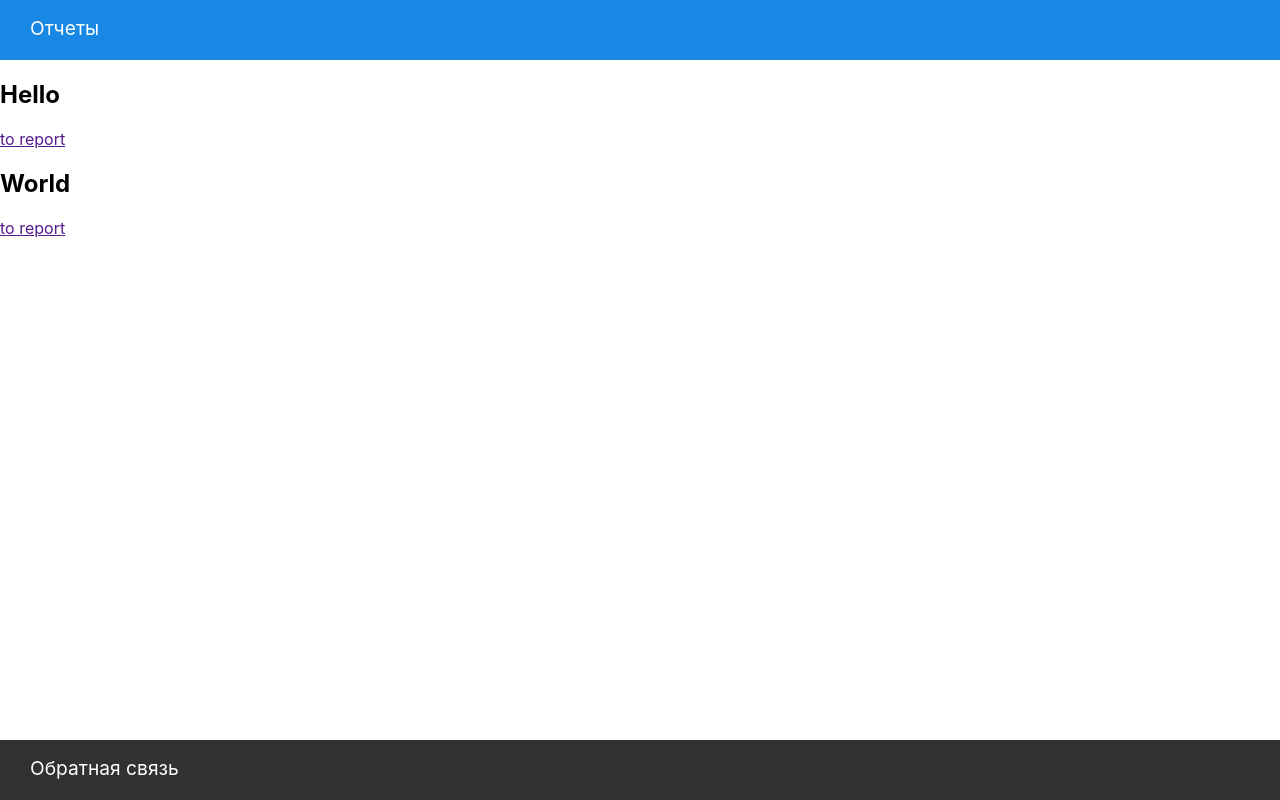
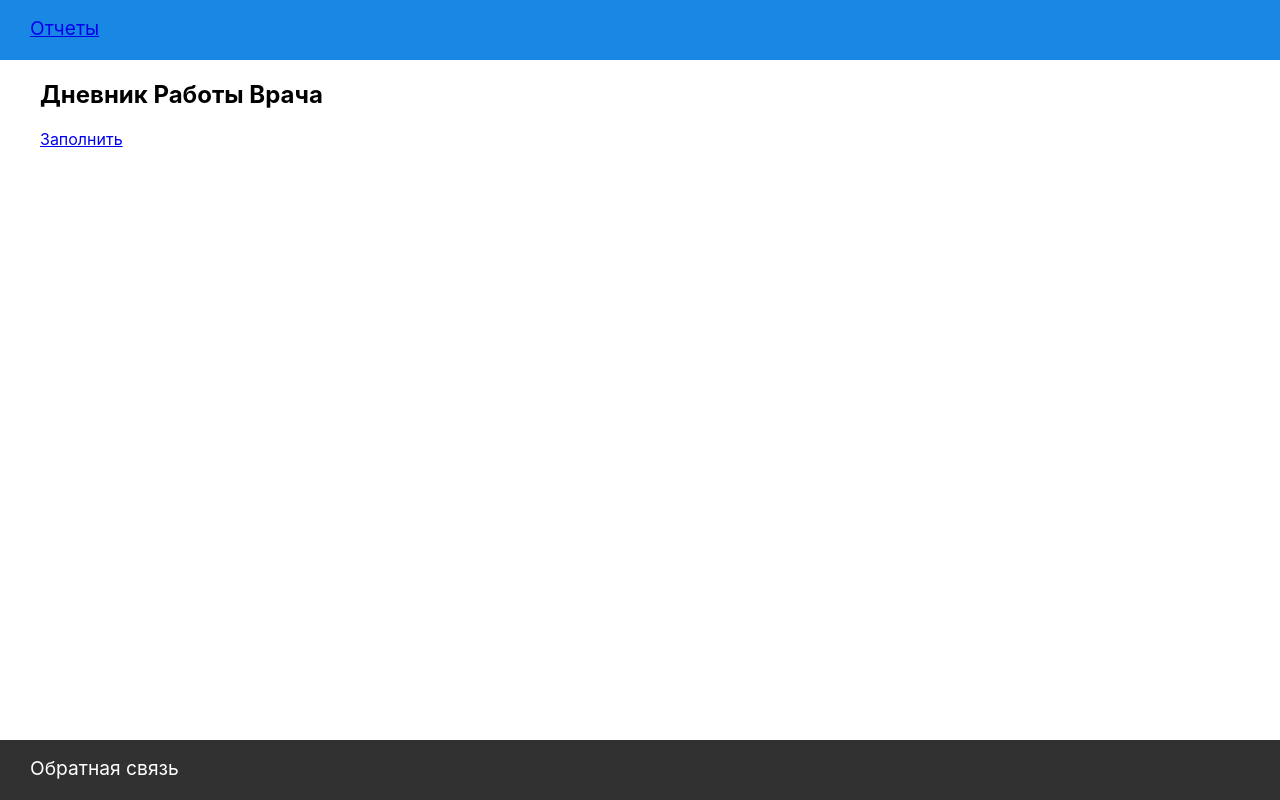
Before and after one commit to WonderLuc/report-app, a React (Create React App) app: page / in a window 1280 px wide. Built offline with nearby package versions, Linux system fonts and the light colour scheme.

Commit message:
feat: add basic react-router

```diff
--- a/package.json
+++ b/package.json
@@ -8,6 +8,7 @@
     "@testing-library/user-event": "^12.8.3",
     "react": "^17.0.1",
     "react-dom": "^17.0.1",
+    "react-router-dom": "^5.2.0",
     "react-scripts": "4.0.3",
     "web-vitals": "^1.1.1"
   },
--- a/public/index.html
+++ b/public/index.html
@@ -16,7 +16,6 @@
   </head>
   <body>
     <noscript>You need to enable JavaScript to run this app.</noscript>
-    <div id="root">
-    </div>
+    <div id="root"></div>
   </body>
 </html>
--- a/src/App.js
+++ b/src/App.js
@@ -1,17 +1,31 @@
+import {BrowserRouter as Router, Switch, Route, Link} from "react-router-dom";
+import { Fragment } from 'react/cjs/react.production.min';
 import './App.css';
 import Main from "./Main/Main.js";
+import DoctorDairy from './DoctorDairy/DoctorDairy';
 
 function App() {
   return (
-    <div>
-      <header>
-        <h2>Отчеты</h2>
-      </header>
-      <Main reports={[{text:"Hello"},{text:"World"}]}/>
-      <footer>
-        <h2><a hfer="">Обратная связь</a></h2>
-      </footer>
-    </div>
+    <Fragment>
+        <Router>
+          <header>
+            <h2><Link to="/" className="link">Отчеты</Link></h2>
+          </header>
+          <footer>
+            <h2><a hfer="">Обратная связь</a></h2>
+          </footer>
+          {
+          <Switch>
+            <Route exact path="/">
+              <Main />
+            </Route>
+            <Route path={`/doctor-dairy`}>
+              <DoctorDairy />
+            </Route>
+          </Switch>
+        }
+        </Router>
+      </Fragment>
   );
 }
 
--- a/src/Main/Main.css
+++ b/src/Main/Main.css
@@ -0,0 +1,5 @@
+.content{
+  max-width: 1200px;
+  width: 100%;
+  margin: 0 auto;
+}
--- a/src/Main/Main.js
+++ b/src/Main/Main.js
@@ -2,12 +2,11 @@ import "./Main.css";
 import ReportSelect from "../ReportSelect/ReportSelect";
 
 function Main (props){
+
   return (
-    <div>
-    {props.reports.map((elem,index)=>{
-       return <ReportSelect key={index} text={elem.text}/>;
-    })}
-    </div>
+    <main className="content">
+      <ReportSelect />
+    </main>
   );
 }
 
--- a/src/ReportSelect/ReportSelect.js
+++ b/src/ReportSelect/ReportSelect.js
@@ -1,11 +1,16 @@
 import "./ReportSelect.css";
+import {Link} from 'react-router-dom';
 
 function ReportSelect(props){
+
   return (
-    <div>
-      <h2>{props.text}</h2>
-      <a href="">to report</a>
-    </div>
+    <nav>
+      <div>
+        <h2>Дневник Работы Врача</h2>
+        <Link to={`/doctor-dairy`}>Заполнить</Link>
+      </div>
+    </nav>
+
   )
 }
 
```
Also changed, not shown: 1 other file (tests, documents, lock files or other folders).
